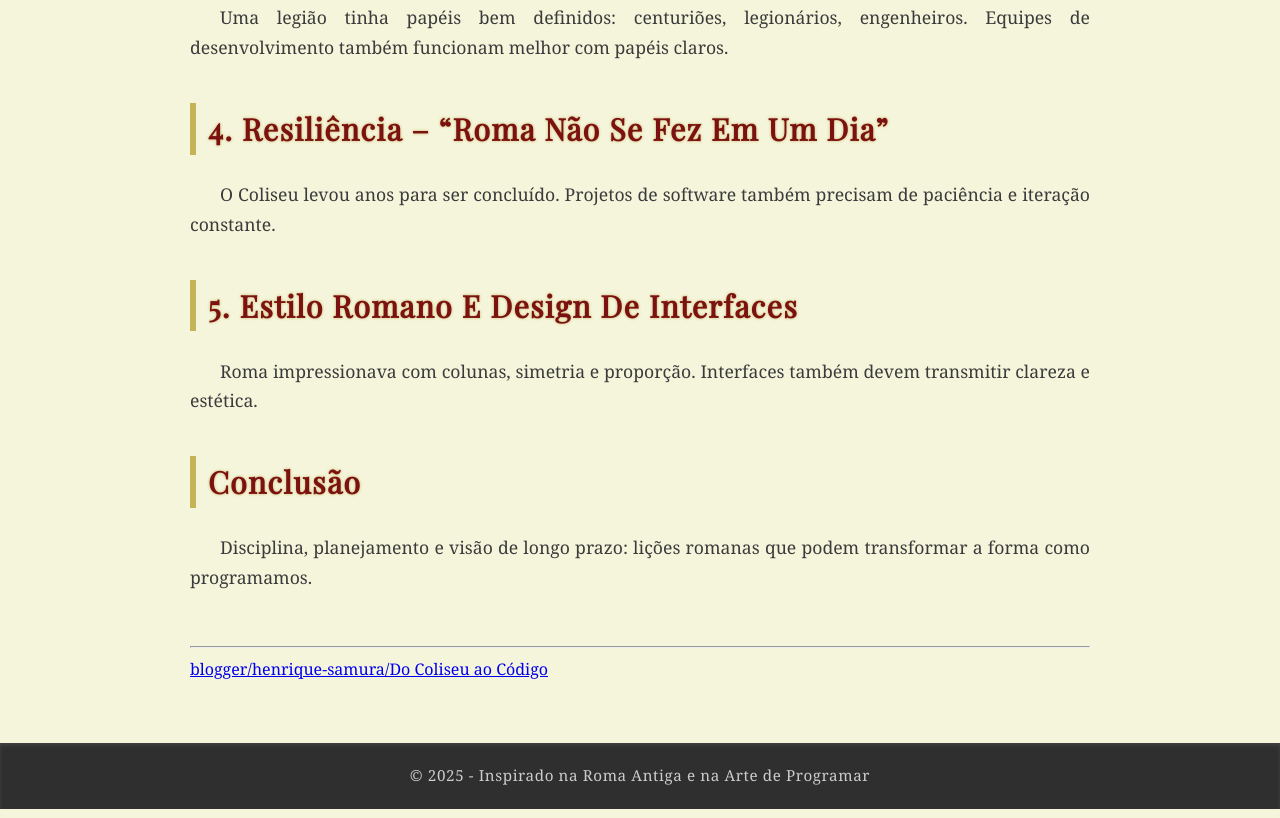
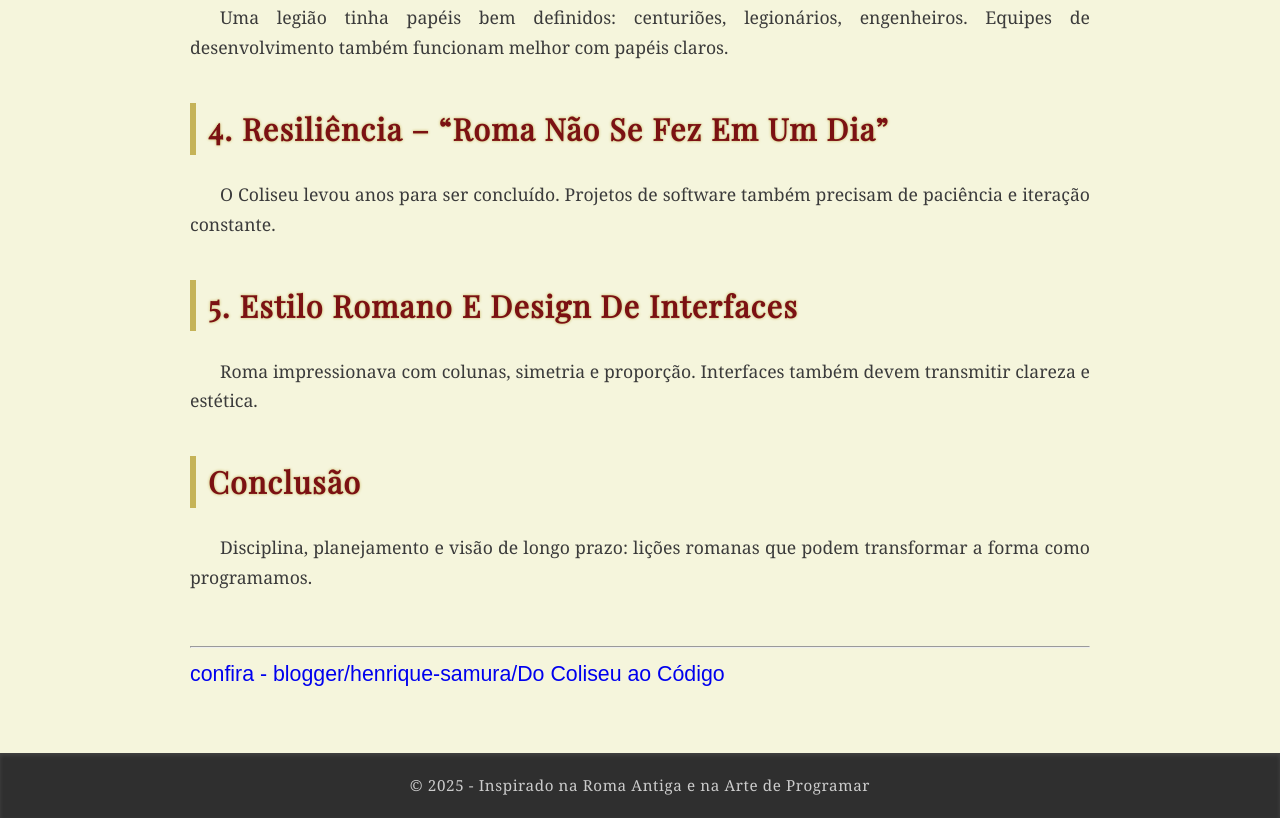
Before and after one commit to henriq-dev/roman, a plain HTML site: page index.html in a window 1280 px wide. Shown: the part 2065-2883 px from the top of the page. Drawn offline with nearby package versions, Linux system fonts and the light colour scheme.

Commit message:
Add files via upload

```diff
--- a/index.html
+++ b/index.html
@@ -124,6 +124,11 @@
     .p1 {
         color: white;
     }
+    .linkss{
+        font-family: sans-serif;
+        font-size: 16pt;
+        text-decoration: none;
+    }
 </style>
 </head>
 <body>
@@ -168,7 +173,7 @@
     <p>Disciplina, planejamento e visão de longo prazo: lições romanas que podem transformar a forma como programamos.</p>
     <br>
     <hr>
-    <a href="#">blogger/henrique-samura/Do Coliseu ao Código</a>
+    <a href="https://henrique-samura.blogspot.com/2025/08/licoes-do-pensamento-romano.html" class="linkss">confira - blogger/henrique-samura/Do Coliseu ao Código</a>
 </section>
 
 <footer>
```
